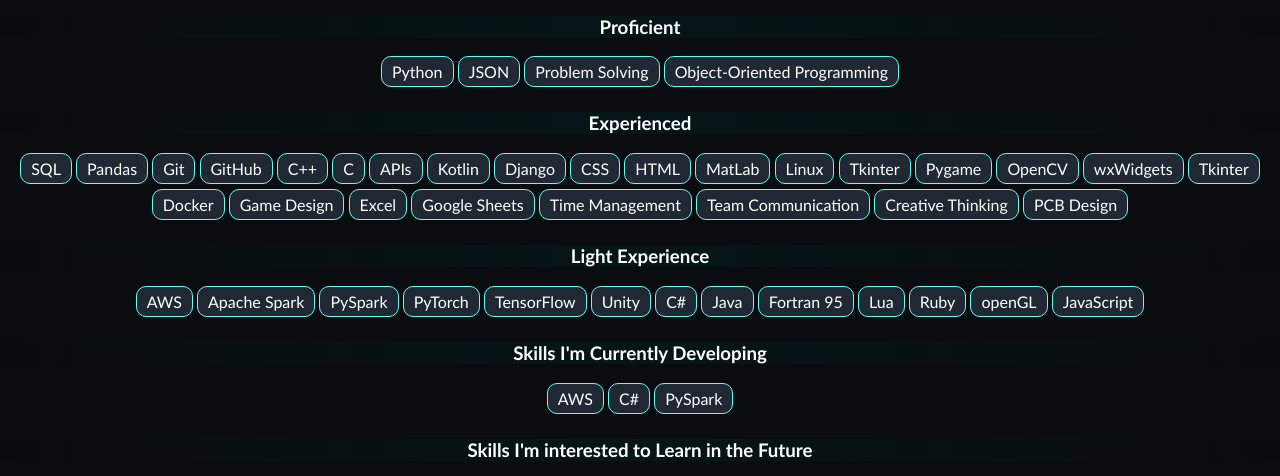
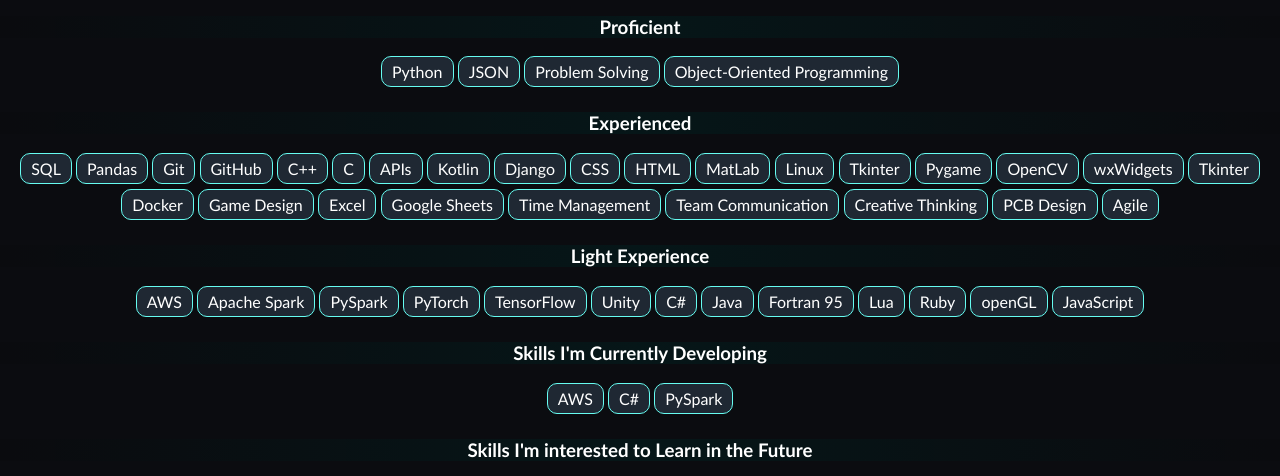
Before and after one commit to Robby-Rafky/Portfolio, a plain HTML site: page index.html in a window 1280 px wide. Shown: the part 289-765 px from the top of the page. Drawn offline with Linux system fonts and the light colour scheme.

Commit message:
Update index.html

```diff
--- a/index.html
+++ b/index.html
@@ -65,6 +65,7 @@
           <li class="skill">Team Communication</li>
           <li class="skill">Creative Thinking</li>
           <li class="skill">PCB Design</li>
+          <li class="skill">Agile</li>
         </ul>
       </div>
 
```
